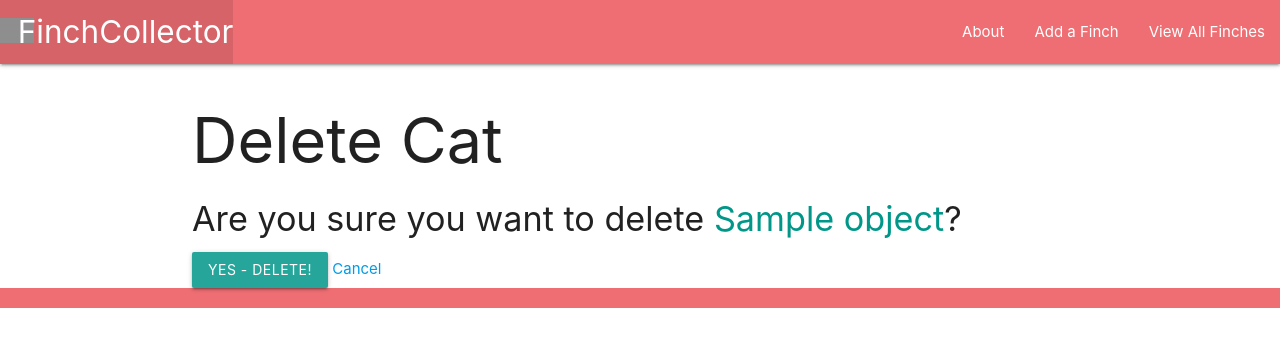
After one commit to davesheinbein/django_finchcollector, a Django app: template finchcollector/main_app/templates/main_app/finch_confirm_delete.html in a window 1280 px wide. The commit adds this page. Shown: the top 347 px of the page. Run offline with Django 3.2, Linux system fonts and the light colour scheme; the template is opened without the code that fills it: most values are stand-ins (such as "Sample title", 1, 10 or a date in 2020); grey boxes are pictures that could not be loaded.

Commit message:
updated, edit, and delete functionality added

```diff
--- a/finchcollector/main_app/templates/base.html
+++ b/finchcollector/main_app/templates/base.html
@@ -22,8 +22,9 @@
                     <li><a href="/" class="left brand-logo">&nbsp;&nbsp;FinchCollector</a></li>
                 </ul>
                 <ul class="right">
-                    <li><a href="/about">About</a></li>
-                    <li><a href="/finches">View All Finches</a></li>
+                    <li><a href="{% url 'about' %}">About</a></li>
+                    <li><a href="{% url 'finches_create' %}">Add a Finch</a></li>
+                    <li><a href="{% url 'index' %}">View All Finches</a></li>
                 </ul>
             </div>
         </nav>
--- a/finchcollector/main_app/templates/finches/detail.html
+++ b/finchcollector/main_app/templates/finches/detail.html
@@ -12,5 +12,9 @@
         <p>Age: New Born(Early Bird)</p>
         {% endif %}
     </div>
+    <div class="card-action">
+        <a href="{% url 'finches_update' finch.id %}">Edit</a>
+        <a href="{% url 'finches_delete' finch.id %}">Delete</a>
+    </div>
 </div>
 {% endblock %}
--- /dev/null
+++ b/finchcollector/main_app/templates/main_app/finch_confirm_delete.html
@@ -0,0 +1,13 @@
+{% extends 'base.html' %}
+
+{% block content %}
+<h1>Delete Cat</h1>
+
+<h4>Are you sure you want to delete <span class="teal-text">{{ object.name }}</span>?</h4>
+
+<form action="" method="POST">
+    {% csrf_token %}
+    <input type="submit" value="Yes - Delete!" class="btn">
+    <a href="{% url 'detail' finch.id %}">Cancel</a>
+</form>
+{% endblock %}
--- a/finchcollector/main_app/urls.py
+++ b/finchcollector/main_app/urls.py
@@ -6,4 +6,7 @@ urlpatterns = [
    path('about/', views.about, name='about'),
    path('finches/', views.finches_index, name='index'),
    path('finches/<int:finch_id>/', views.finches_detail, name='detail'),
+   path('finches/create/', views.FinchCreate.as_view(), name='finches_create'),
+   path('finches/<int:pk>/update/', views.FinchUpdate.as_view(), name='finches_update'),
+   path('finches/<int:pk>/delete/', views.FinchDelete.as_view(), name='finches_delete'),
 ]
```
Also changed, not shown: finchcollector/main_app/models.py (+7 -0 lines), finchcollector/main_app/templates/main_app/finch_form.html (added, +21 -0 lines), finchcollector/main_app/views.py (+16 -0 lines).
